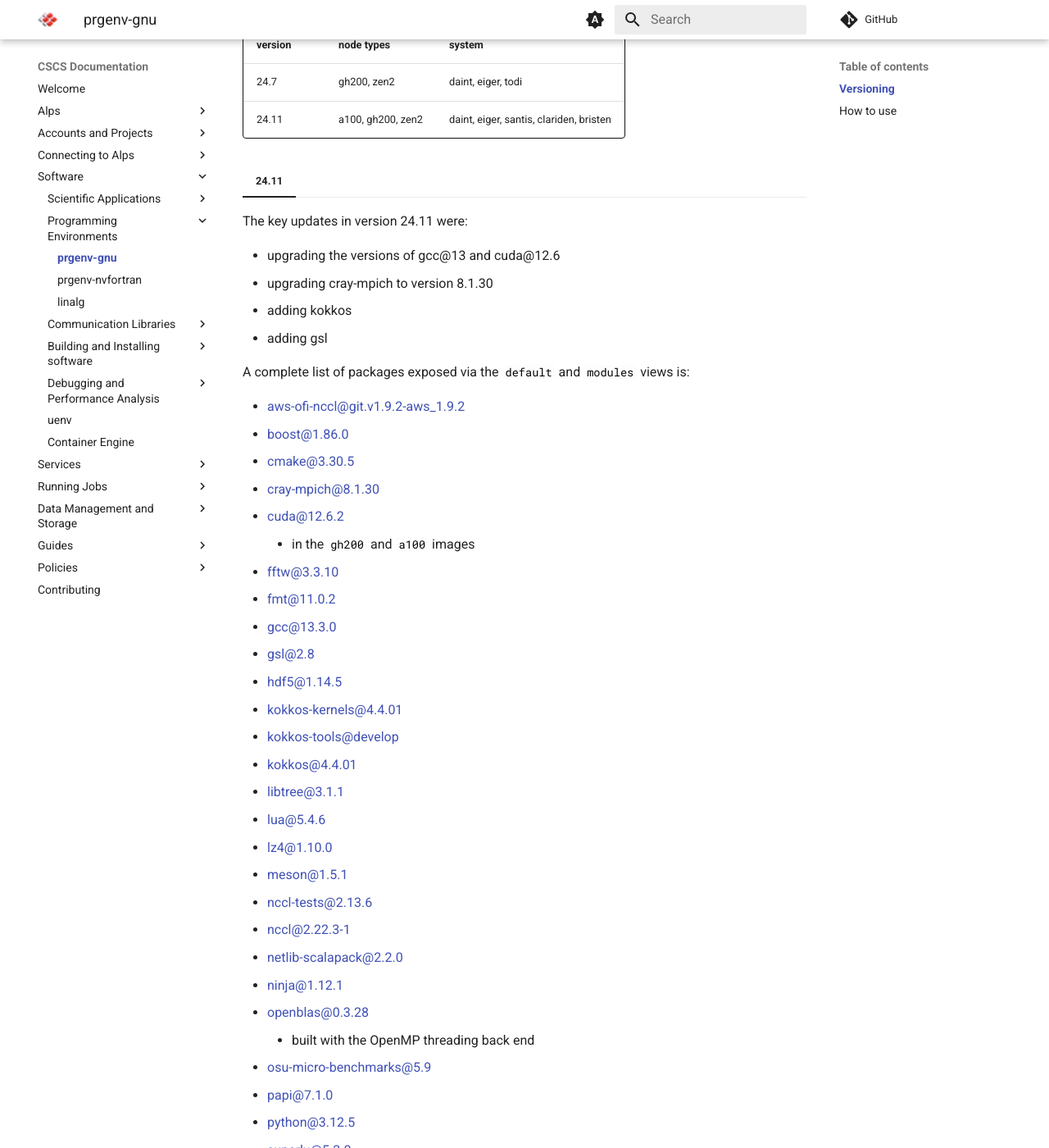
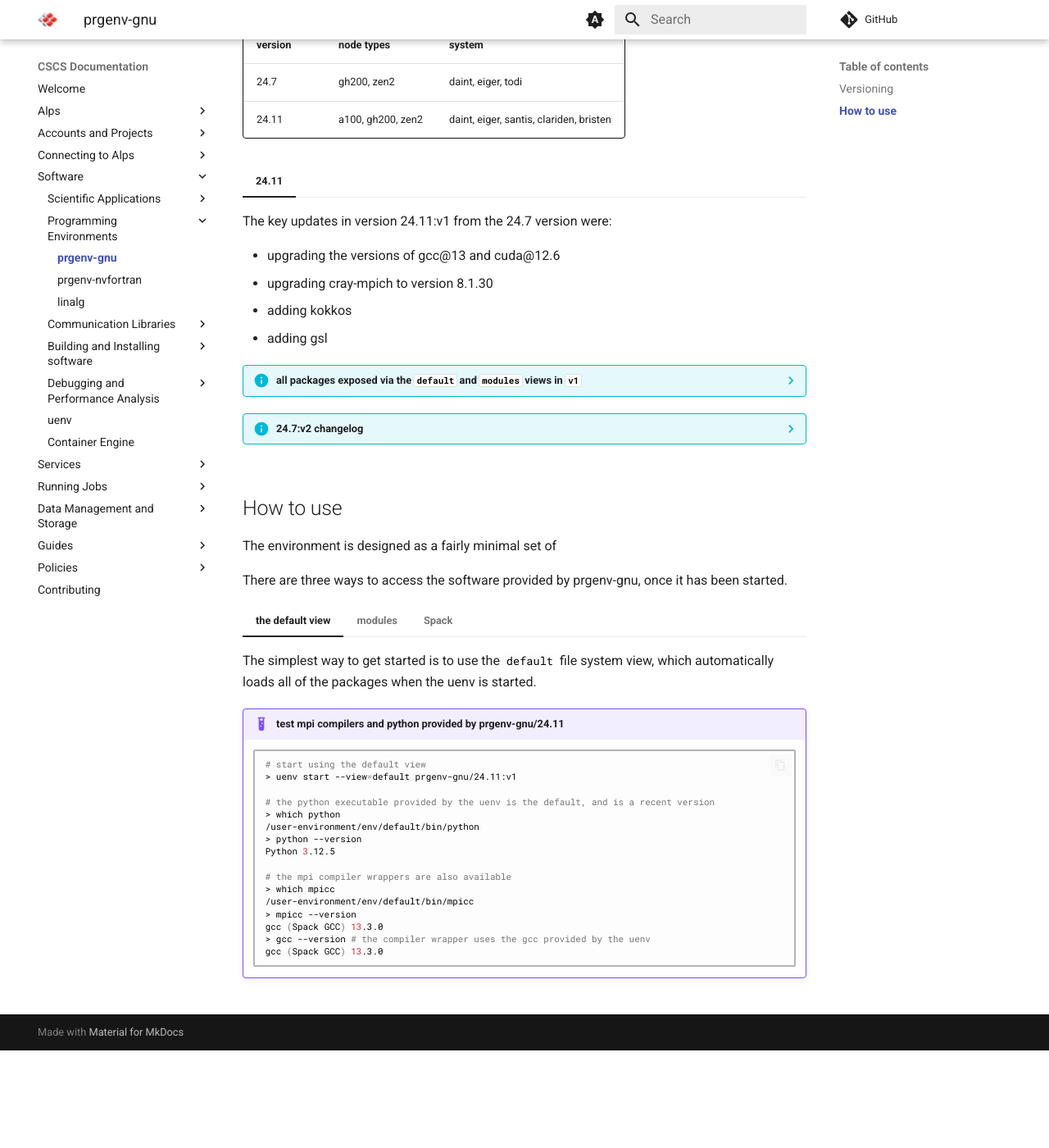
Before and after one commit to nickjbrowning/cscs-docs, an MkDocs documentation site: the page built from docs/software/prgenv/prgenv-gnu.md, in a window 1280 px wide and 1400 px high, scrolled down 750 px. Shown: the whole window at 82% size. Built offline with MkDocs 1.6.1 and Material for MkDocs 9.7.7, drawn with Linux system fonts in a browser that asks for light colours; comment, search, counter and statistics services are not loaded; after the commit the page ends 2031 px from its top, so only the background shows below that; some of the changed text lies outside the part shown.

Commit message:
add v2 docs, add index for programming environments (#67)
* add docs for prgenv-gnu/24.11:v2
* add an index page for the programming environment section

```diff
--- a/docs/software/prgenv/prgenv-gnu.md
+++ b/docs/software/prgenv/prgenv-gnu.md
@@ -23,44 +23,51 @@
 
 === "24.11"
 
-    The key updates in version 24.11 were:
+    The key updates in version 24.11:v1 from the 24.7 version were:
 
     * upgrading the versions of gcc@13 and cuda@12.6
     * upgrading cray-mpich to version 8.1.30
     * adding kokkos
     * adding gsl
 
-    A complete list of packages exposed via the `default` and `modules` views is:
+    ??? info "all packages exposed via the `default` and `modules` views in `v1`"
+        * [aws-ofi-nccl@git.v1.9.2-aws_1.9.2](https://packages.spack.io/package.html?name=aws-ofi-nccl)
+        * [boost@1.86.0](https://packages.spack.io/package.html?name=boost)
+        * [cmake@3.30.5](https://packages.spack.io/package.html?name=cmake)
+        * [cray-mpich@8.1.30](https://packages.spack.io/package.html?name=cray-mpich)
+        * [cuda@12.6.2](https://packages.spack.io/package.html?name=cuda)
+            * in the `gh200` and `a100` images
+        * [fftw@3.3.10](https://packages.spack.io/package.html?name=fftw)
+        * [fmt@11.0.2](https://packages.spack.io/package.html?name=fmt)
+        * [gcc@13.3.0](https://packages.spack.io/package.html?name=gcc)
+        * [gsl@2.8](https://packages.spack.io/package.html?name=gsl)
+        * [hdf5@1.14.5](https://packages.spack.io/package.html?name=hdf5)
+        * [kokkos-kernels@4.4.01](https://packages.spack.io/package.html?name=kokkos-kernels)
+        * [kokkos-tools@develop](https://packages.spack.io/package.html?name=kokkos-tools)
+        * [kokkos@4.4.01](https://packages.spack.io/package.html?name=kokkos)
+        * [libtree@3.1.1](https://packages.spack.io/package.html?name=libtree)
+        * [lua@5.4.6](https://packages.spack.io/package.html?name=lua)
+        * [lz4@1.10.0](https://packages.spack.io/package.html?name=lz4)
+        * [meson@1.5.1](https://packages.spack.io/package.html?name=meson)
+        * [nccl-tests@2.13.6](https://packages.spack.io/package.html?name=nccl-tests)
+        * [nccl@2.22.3-1](https://packages.spack.io/package.html?name=nccl)
+        * [netlib-scalapack@2.2.0](https://packages.spack.io/package.html?name=netlib-scalapack)
+        * [ninja@1.12.1](https://packages.spack.io/package.html?name=ninja)
+        * [openblas@0.3.28](https://packages.spack.io/package.html?name=openblas)
+            * built with the OpenMP threading back end
+        * [osu-micro-benchmarks@5.9](https://packages.spack.io/package.html?name=osu-micro-benchmarks)
+        * [papi@7.1.0](https://packages.spack.io/package.html?name=papi)
+        * [python@3.12.5](https://packages.spack.io/package.html?name=python)
+        * [superlu@5.3.0](https://packages.spack.io/package.html?name=superlu)
+        * [zlib-ng@2.2.1](https://packages.spack.io/package.html?name=zlib-ng)
 
-    * [aws-ofi-nccl@git.v1.9.2-aws_1.9.2](https://packages.spack.io/package.html?name=aws-ofi-nccl)
-    * [boost@1.86.0](https://packages.spack.io/package.html?name=boost)
-    * [cmake@3.30.5](https://packages.spack.io/package.html?name=cmake)
-    * [cray-mpich@8.1.30](https://packages.spack.io/package.html?name=cray-mpich)
-    * [cuda@12.6.2](https://packages.spack.io/package.html?name=cuda)
-        * in the `gh200` and `a100` images
-    * [fftw@3.3.10](https://packages.spack.io/package.html?name=fftw)
-    * [fmt@11.0.2](https://packages.spack.io/package.html?name=fmt)
-    * [gcc@13.3.0](https://packages.spack.io/package.html?name=gcc)
-    * [gsl@2.8](https://packages.spack.io/package.html?name=gsl)
-    * [hdf5@1.14.5](https://packages.spack.io/package.html?name=hdf5)
-    * [kokkos-kernels@4.4.01](https://packages.spack.io/package.html?name=kokkos-kernels)
-    * [kokkos-tools@develop](https://packages.spack.io/package.html?name=kokkos-tools)
-    * [kokkos@4.4.01](https://packages.spack.io/package.html?name=kokkos)
-    * [libtree@3.1.1](https://packages.spack.io/package.html?name=libtree)
-    * [lua@5.4.6](https://packages.spack.io/package.html?name=lua)
-    * [lz4@1.10.0](https://packages.spack.io/package.html?name=lz4)
-    * [meson@1.5.1](https://packages.spack.io/package.html?name=meson)
-    * [nccl-tests@2.13.6](https://packages.spack.io/package.html?name=nccl-tests)
-    * [nccl@2.22.3-1](https://packages.spack.io/package.html?name=nccl)
-    * [netlib-scalapack@2.2.0](https://packages.spack.io/package.html?name=netlib-scalapack)
-    * [ninja@1.12.1](https://packages.spack.io/package.html?name=ninja)
-    * [openblas@0.3.28](https://packages.spack.io/package.html?name=openblas)
-        * built with the OpenMP threading back end
-    * [osu-micro-benchmarks@5.9](https://packages.spack.io/package.html?name=osu-micro-benchmarks)
-    * [papi@7.1.0](https://packages.spack.io/package.html?name=papi)
-    * [python@3.12.5](https://packages.spack.io/package.html?name=python)
-    * [superlu@5.3.0](https://packages.spack.io/package.html?name=superlu)
-    * [zlib-ng@2.2.1](https://packages.spack.io/package.html?name=zlib-ng)
+    ??? info "24.7:v2 changelog"
+        The `v2` update added `netcdf`, specifically the following packages:
+
+        * [netcdf-c@4.9.2](https://packages.spack.io/package.html?name=netcdf-c)
+        * [netcdf-cxx@4.2](https://packages.spack.io/package.html?name=netcdf-cxx)
+        * [netcdf-fortran@4.6.1](https://packages.spack.io/package.html?name=netcdf-fortran)
+
 
 [](){#ref-uenv-prgenv-gnu-how-to-use}
 ## How to use
```
Also changed, not shown: docs/software/prgenv/index.md (+18 -2 lines).
